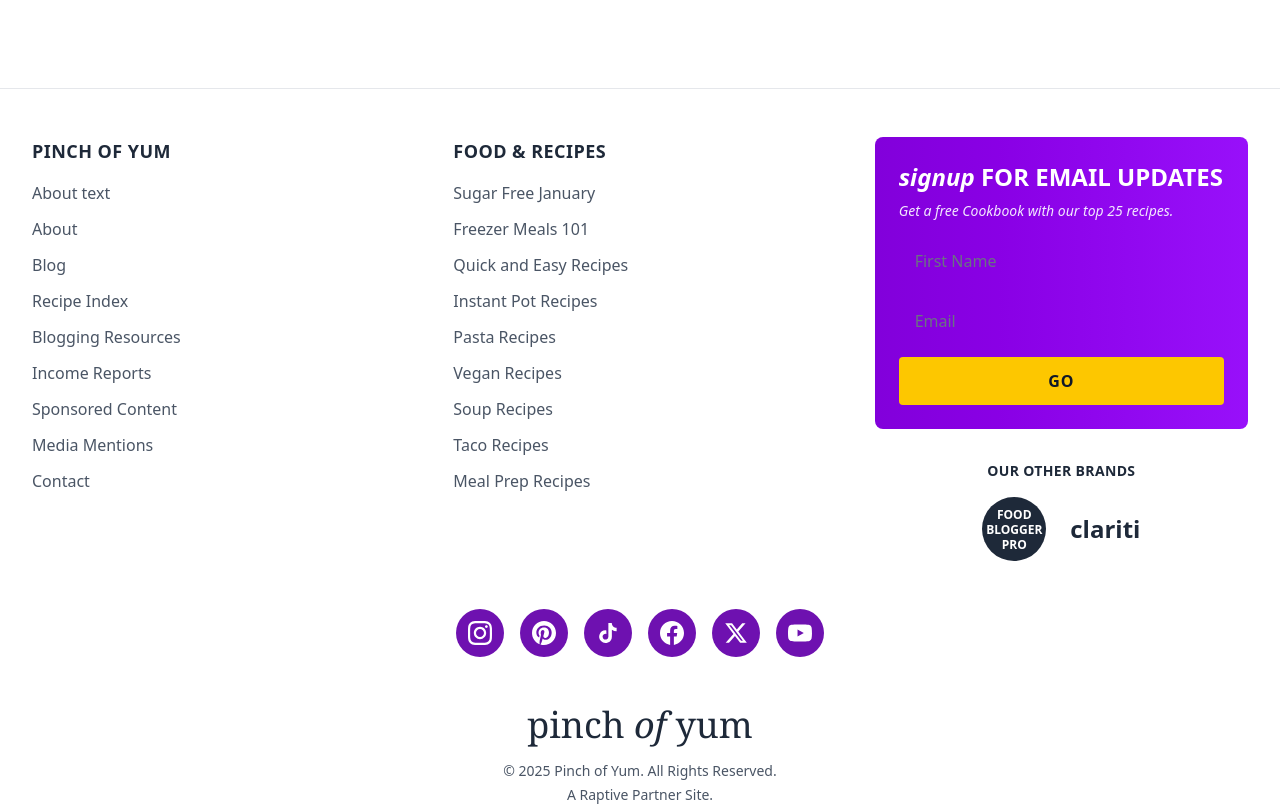
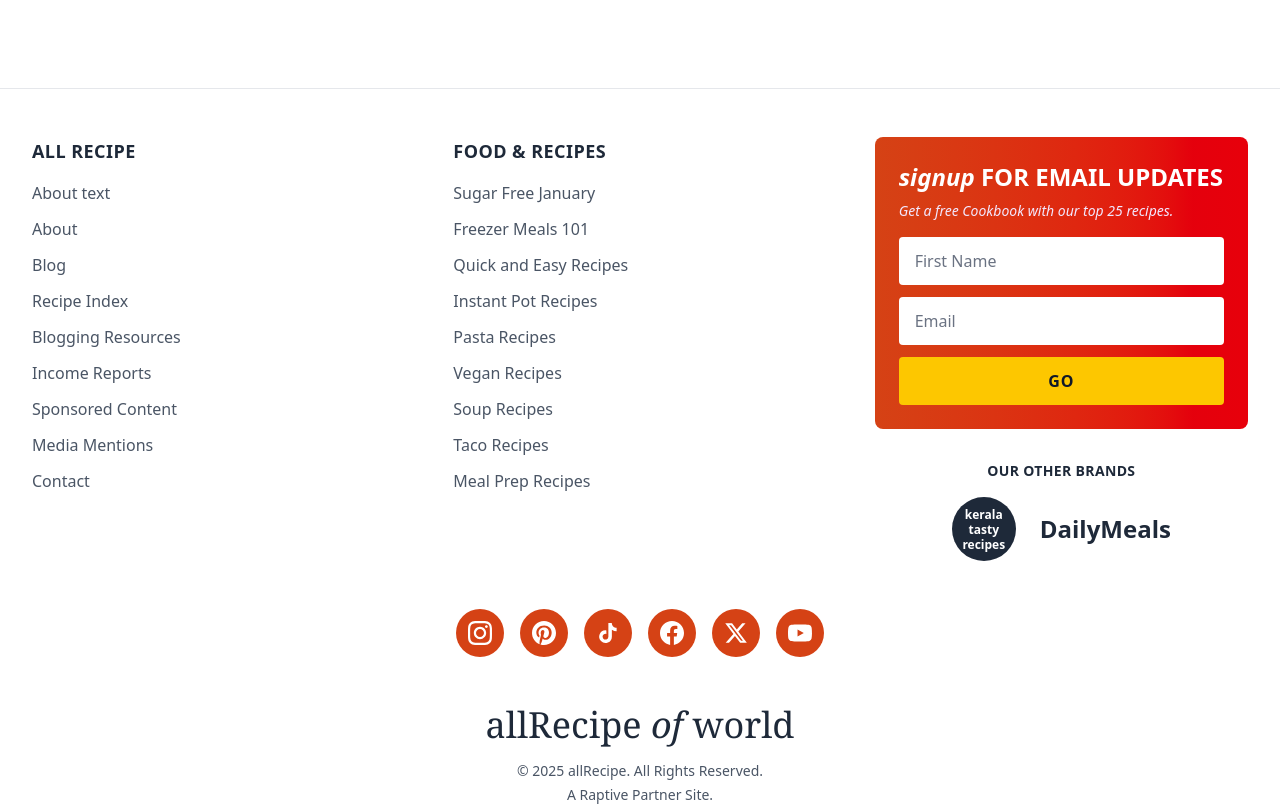
Before and after one commit to alwinmathew27/Recipe-website-Next.js-, a Next.js app: page /alwin in a window 1280 px wide. Before the commit this address had no page. Shown: the part 840-1646 px from the top of the page. Built offline with nearby package versions, Linux system fonts and the light colour scheme.

Commit message:
footer design

```diff
--- a/app/about/page.tsx
+++ b/app/about/page.tsx
@@ -5,6 +5,14 @@
                     this is about page
 
             </h2>
+
+            <div className=" mt-16 flex justify-evenly  ">
+
+                <p className=" text-2xl mt-4 w-[500px] p-4 border border-gray-400">Lorem ipsum dolor sit amet consectetur adipisicing elit. Eaque sit dolore consectetur, placeat fuga nobis quas. Adipisci numquam incidunt fugiat? Eum unde nostrum rerum in at ratione incidunt aut quia.</p>
+
+
+                <p className=" text-2xl mt-4 w-[500px] p-4 border border-gray-400"> Lorem ipsum dolor sit amet consectetur adipisicing elit. Quam nulla tempora libero quae exercitationem magnam quo fuga illum architecto voluptatibus, beatae repellendus, totam fugiat, quod ipsa? Reiciendis omnis esse velit.</p>
+            </div>
         </div>
     )
 }
--- /dev/null
+++ b/app/alwin/page.tsx
@@ -0,0 +1,13 @@
+import React from 'react'
+
+const page = () => {
+  return (
+      <div>page alwins
+          <div>
+              <p className='text-4xl'>Lorem ipsum dolor sit amet consectetur, adipisicing elit. Impedit molestiae incidunt exercitationem neque voluptatibus eos sequi culpa, aut enim omnis! Odio eius necessitatibus consequuntur suscipit quis non, fuga sint numquam.</p>
+          </div>
+    </div>
+  )
+}
+
+export default page
--- a/app/foods/page.tsx
+++ b/app/foods/page.tsx
@@ -196,6 +196,7 @@
         <div>
             <section className='flex items-center filter-section justify-evenly py-4'>
                 <div>
+                    <Link href="/alwin">ALWINS</Link>
                     <input
                         className='border border-gray-500 p-2 m-2 rounded'
                         type="text"
--- a/components/layout/Footer.tsx
+++ b/components/layout/Footer.tsx
@@ -28,7 +28,7 @@
           {/* Column 1: Pinch of Yum */}
           <div>
             <h3 className="text-lg font-bold text-gray-800 mb-4 uppercase tracking-wide">
-              Pinch of Yum
+              ALL RECIPE
             </h3>
             <nav className="flex flex-col space-y-3">
               <FooterText
@@ -153,7 +153,7 @@
 
           {/* Column 3: Newsletter Signup */}
           <div>
-            <div className="bg-gradient-to-r from-purple-700 to-purple-600 rounded-lg p-6 text-white">
+            <div className="bg-gradient-to-r from-[#D54215]  to-red-600 rounded-lg p-6 text-white">
               <h3 className="text-2xl font-bold mb-2">
                 <span className="italic">signup</span> FOR EMAIL UPDATES
               </h3>
@@ -164,12 +164,12 @@
                 <input
                   type="text"
                   placeholder="First Name"
-                  className="w-full px-4 py-3 rounded text-gray-900 placeholder-gray-500 focus:outline-none focus:ring-2 focus:ring-yellow-400"
+                  className="w-full px-4 py-3 rounded bg-white text-gray-900 placeholder-gray-500 focus:outline-none focus:ring-2 focus:ring-yellow-400"
                 />
                 <input
                   type="email"
                   placeholder="Email"
-                  className="w-full px-4 py-3 rounded text-gray-900 placeholder-gray-500 focus:outline-none focus:ring-2 focus:ring-yellow-400"
+                  className="w-full px-4 py-3 rounded bg-white text-gray-900 placeholder-gray-500 focus:outline-none focus:ring-2 focus:ring-yellow-400"
                 />
                 <button
                   type="submit"
@@ -188,15 +188,15 @@
               <div className="flex items-center justify-center gap-6">
                 <div className="w-16 h-16 rounded-full bg-gray-800 flex items-center justify-center">
                   <span className="text-white text-xs font-bold text-center leading-tight">
-                    FOOD
+                    kerala
                     <br />
-                    BLOGGER
+                    tasty
                     <br />
-                    PRO
+                    recipes
                   </span>
                 </div>
                 <div className="text-gray-800">
-                  <span className="font-bold text-2xl">clariti</span>
+                  <span className="font-bold text-2xl">DailyMeals</span>
                 </div>
               </div>
             </div>
@@ -208,7 +208,7 @@
           {/* Instagram */}
           <a
             href="#"
-            className="w-12 h-12 rounded-full bg-purple-800 hover:bg-purple-700 flex items-center justify-center transition-colors"
+            className="w-12 h-12 rounded-full bg-[#D54215]  hover:bg-red-700 flex items-center justify-center transition-colors"
             aria-label="Instagram"
           >
             <svg
@@ -223,7 +223,7 @@
           {/* Pinterest */}
           <a
             href="#"
-            className="w-12 h-12 rounded-full bg-purple-800 hover:bg-purple-700 flex items-center justify-center transition-colors"
+            className="w-12 h-12 rounded-full bg-[#D54215]  hover:bg-red-700 flex items-center justify-center transition-colors"
             aria-label="Pinterest"
           >
             <svg
@@ -238,7 +238,7 @@
           {/* TikTok */}
           <a
             href="#"
-            className="w-12 h-12 rounded-full bg-purple-800 hover:bg-purple-700 flex items-center justify-center transition-colors"
+            className="w-12 h-12 rounded-full bg-[#D54215]  hover:bg-red-700 flex items-center justify-center transition-colors"
             aria-label="TikTok"
           >
             <svg
@@ -253,7 +253,7 @@
           {/* Facebook */}
           <a
             href="#"
-            className="w-12 h-12 rounded-full bg-purple-800 hover:bg-purple-700 flex items-center justify-center transition-colors"
+            className="w-12 h-12 rounded-full bg-[#D54215]  hover:bg-red-700 flex items-center justify-center transition-colors"
             aria-label="Facebook"
           >
             <svg
@@ -268,7 +268,7 @@
           {/* X (Twitter) */}
           <a
             href="#"
-            className="w-12 h-12 rounded-full bg-purple-800 hover:bg-purple-700 flex items-center justify-center transition-colors"
+            className="w-12 h-12 rounded-full bg-[#D54215]  hover:bg-red-700 flex items-center justify-center transition-colors"
             aria-label="X"
           >
             <svg
@@ -283,7 +283,7 @@
           {/* YouTube */}
           <a
             href="#"
-            className="w-12 h-12 rounded-full bg-purple-800 hover:bg-purple-700 flex items-center justify-center transition-colors"
+            className="w-12 h-12 rounded-full bg-[#D54215]  hover:bg-red-700 flex items-center justify-center transition-colors"
             aria-label="YouTube"
           >
             <svg
@@ -300,11 +300,11 @@
         <div className="mt-12 text-center">
           <div className="mb-4">
             <h2 className="text-4xl font-serif text-gray-800">
-              pinch <span className="italic font-light">of</span> yum
+              allRecipe <span className="italic font-light">of</span> world
             </h2>
           </div>
           <p className="text-gray-600 text-sm mb-1">
-            © 2025 Pinch of Yum. All Rights Reserved.
+            © 2025 allRecipe. All Rights Reserved.
           </p>
           <p className="text-gray-600 text-sm">A Raptive Partner Site.</p>
         </div>
```
